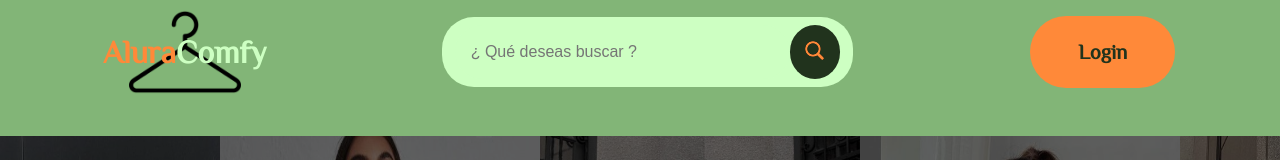
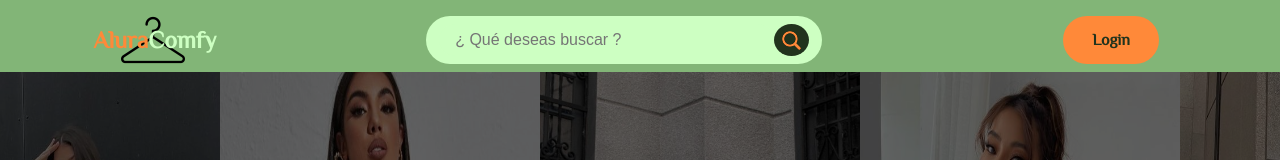
Before and after one commit to ValeAngeletti/AluraGeek__ProyectoONE, a website: page index.html in a window 1280 px wide. Shown: the top 160 px of the page. Drawn offline with Linux system fonts and the light colour scheme.

Commit message:
Modificacion del encabezado

```diff
--- a/CSS/banner/banner.css
+++ b/CSS/banner/banner.css
@@ -2,7 +2,6 @@
     background-color: var(--color--fondo);
     display: flex;
     flex-direction: column;
-    margin-top:2rem;
 }
 
 .ondas{
--- a/CSS/encabezado/barraBusqueda.css
+++ b/CSS/encabezado/barraBusqueda.css
@@ -8,6 +8,8 @@
     background-color: var(--color--verdeClaro);
     padding: 0.5rem 0.8rem;
     border-radius: 2rem;
+    height: 2rem;
+
 
 }
 
@@ -19,6 +21,7 @@
     font-size: 1rem;
     background-color:var(--color--verdeClaro);
 
+
 }
 
 #busqueda:focus{
@@ -27,9 +30,12 @@
 
 .busqueda__boton{
     border: none;
-    padding: 0.8rem;
+    padding: 0.9rem 0.3rem;
     border-radius: 50%;
     background-color: var(--color--verdeOscuro);
+    display: flex;
+    align-items: center;
+    justify-content: center;
 
 }
 
--- a/CSS/encabezado/btnLogin.css
+++ b/CSS/encabezado/btnLogin.css
@@ -1,8 +1,9 @@
 .boton__login{
-    padding: 1.5rem 3rem;
+    width: 6rem;
+    height: 3rem;
     border: none;
     font-weight: bold;
-    font-size: 1.3rem;
+    font-size: 1rem;
     font-family: "Philosopher";
     border: none;
     border-radius: 5rem;
@@ -14,6 +15,7 @@
 .boton__login:hover{
     background:#A2E094;
     color: var(--color--verdeOscuro);
+
 }
 
 .boton__login:hover::before{
--- a/CSS/encabezado/logo.css
+++ b/CSS/encabezado/logo.css
@@ -2,26 +2,27 @@
     display:flex;
     align-items: center;
     justify-content: space-around;
-    padding: 1rem;
+    margin-top: 0.5rem;
 }
 
 .encabezado__logo{
     display: flex;
     align-items: center;
     justify-content: center;
-    width: 10rem;
+    width: 4rem;
     position: relative;
+    height: 4rem;
 }
 
 .logo__aluraComfy{
-    width: 7rem;
+    width: 100%;
     position: absolute;
     z-index: -1;
 }
 
 .encabezado__logo--titulo2, .encabezado__logo--titulo{
     font-weight: bold;
-    font-size: 2rem;
+    font-size: 1.5rem;
     width: 100%;
 }
 
--- a/index.html
+++ b/index.html
@@ -37,7 +37,7 @@
     <body>
 
         <!-- Seccion encabezado -->
-        <section class="encabezado">
+        <header class="encabezado">
             <header class="encabezado__logo">
                 <h1 class="encabezado__logo--titulo"><span class="resaltar">Alura</span></h1>
                 <h1 class="encabezado__logo--titulo2"><span class="resaltar">Comfy</span></h1>
@@ -50,7 +50,7 @@
                 </form>
             </nav>
             <button class="boton__login"><link rel="stylesheet" href="login.html">Login</button>
-        </section>
+        </header>
 
         <!-- Seccion Banner -->
         <section class="banner">
```
